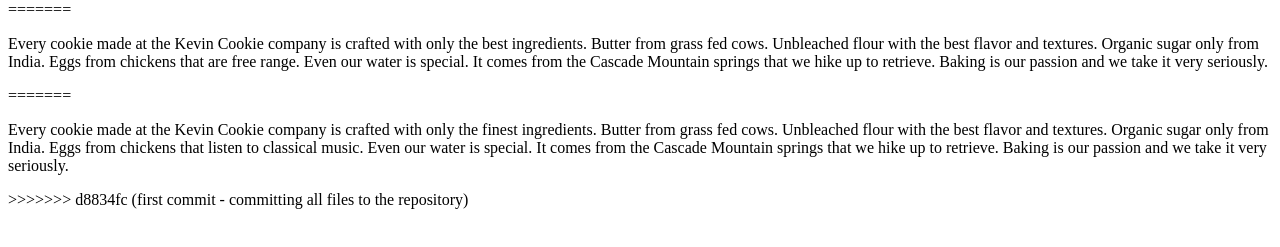
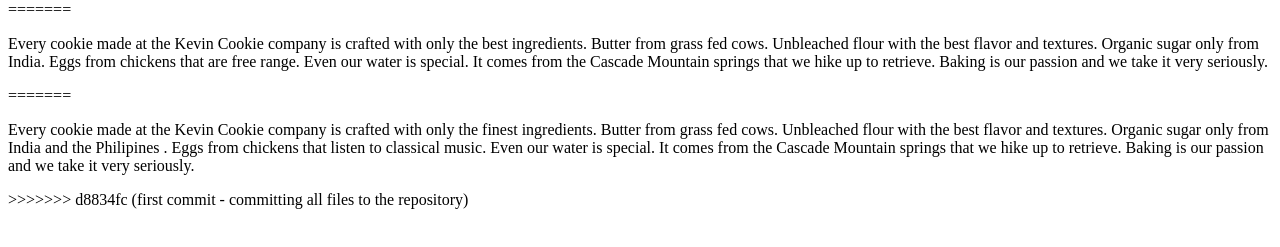
Before and after one commit to LowDown322/test, a plain HTML site: page index.htm in a window 1280 px wide. Shown: the part 79-326 px from the top of the page. Drawn offline with Linux system fonts and the light colour scheme.

Commit message:
Update index.htm

```diff
--- a/index.htm
+++ b/index.htm
@@ -7,7 +7,7 @@
 =======
 <p>Every cookie made at the Kevin Cookie company is crafted with only the best ingredients. Butter from grass fed cows. Unbleached flour with the best flavor and textures. Organic sugar only from India. Eggs from chickens that are free range. Even our water is special. It comes from the Cascade Mountain springs that we hike up to retrieve. Baking is our passion and we take it very seriously.</p>
 =======
-<p>Every cookie made at the Kevin Cookie company is crafted with only the finest ingredients. Butter from grass fed cows. Unbleached flour with the best flavor and textures. Organic sugar only from India. Eggs from chickens that listen to classical music. Even our water is special. It comes from the Cascade Mountain springs that we hike up to retrieve. Baking is our passion and we take it very seriously.</p>
+<p>Every cookie made at the Kevin Cookie company is crafted with only the finest ingredients. Butter from grass fed cows. Unbleached flour with the best flavor and textures. Organic sugar only from India and the Philipines . Eggs from chickens that listen to classical music. Even our water is special. It comes from the Cascade Mountain springs that we hike up to retrieve. Baking is our passion and we take it very seriously.</p>
 >>>>>>> d8834fc (first commit - committing all files to the repository)
 
 </body>
```
